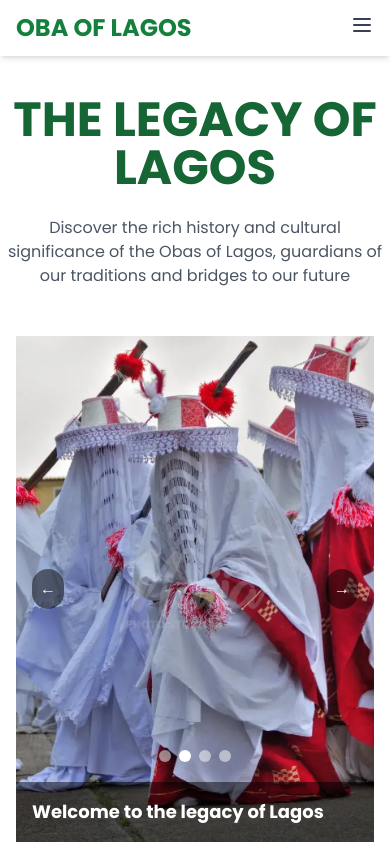
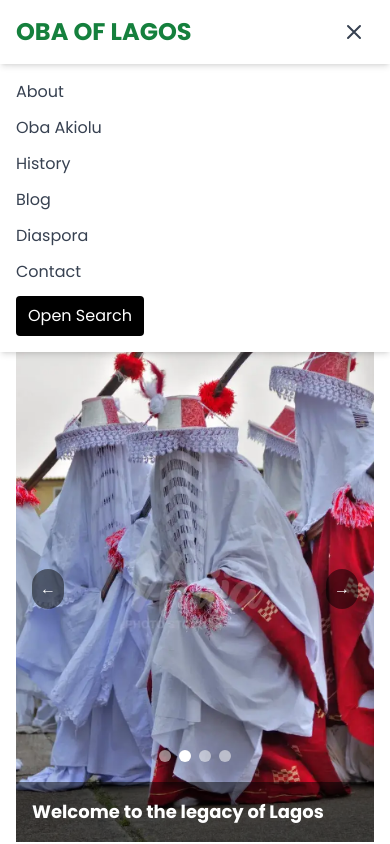
Before and after one commit to rolandaayo/obaoflagos, a Next.js app: page / in a window 390 px wide. Both pictures are taken after a click on the button 362 px from the left and 24 px from the top of the page. Shown: the top 844 px of the page. Built offline with nearby package versions, Linux system fonts and the light colour scheme; a web font is replaced by a local one.

Commit message:
diaspora page

```diff
--- a/src/app/components/Navbar.jsx
+++ b/src/app/components/Navbar.jsx
@@ -1,9 +1,11 @@
 "use client"
 import React, { useState } from 'react'
+import { useEffect } from 'react'
 
 export default function Navbar() {
   const [searchQuery, setSearchQuery] = useState('')
   const [showSearch, setShowSearch] = useState(false)
+  const [mobileOpen, setMobileOpen] = useState(false)
 
   const handleSearch = (e) => {
     if (e.key === 'Enter' && searchQuery.trim()) {
@@ -12,6 +14,14 @@ export default function Navbar() {
       window.location.href = searchUrl
     }
   }
+
+  useEffect(() => {
+    const onKey = (e) => {
+      if (e.key === 'Escape') setMobileOpen(false)
+    }
+    document.addEventListener('keydown', onKey)
+    return () => document.removeEventListener('keydown', onKey)
+  }, [setMobileOpen])
 
   return (
     <>
@@ -28,7 +38,7 @@ export default function Navbar() {
                         <a href='#' className='text-gray-700 hover:text-green-700'>History</a>
                         <ul className='absolute hidden group-hover:block bg-white text-black shadow-lg rounded-md py-2 w-48 z-50'>
                           <li className='relative group/nested'>
-                            <a href='/pages/1600-1700-ado' className='block px-4 py-2 hover:bg-green-50 hover:text-green-700 flex justify-between items-center'>
+                            <a href='/pages/1600-1700-ado' className='px-4 py-2 hover:bg-green-50 hover:text-green-700 flex justify-between items-center'>
                               Year (1600-1700)
                               <span>▶</span>
                             </a>
@@ -38,7 +48,7 @@ export default function Navbar() {
                             </ul>
                           </li>
                           <li className='relative group/nested'>
-                            <a href='/pages/1701-1800-semoyin' className='block px-4 py-2 hover:bg-green-50 hover:text-green-700 flex justify-between items-center'>
+                            <a href='/pages/1701-1800-semoyin' className='px-4 py-2 hover:bg-green-50 hover:text-green-700 flex justify-between items-center'>
                               Year (1701-1800)
                               <span>▶</span>
                             </a>
@@ -49,7 +59,7 @@ export default function Navbar() {
                             </ul>
                           </li>
                           <li className='relative group/nested'>
-                            <a href='/pages/1801-1900/ajosun' className='block px-4 py-2 hover:bg-green-50 hover:text-green-700 flex justify-between items-center'>
+                            <a href='/pages/1801-1900/ajosun' className='px-4 py-2 hover:bg-green-50 hover:text-green-700 flex justify-between items-center'>
                               Year (1801-1900)
                               <span>▶</span>
                             </a>
@@ -66,7 +76,7 @@ export default function Navbar() {
                             </ul>
                           </li>
                           <li className='relative group/nested'>
-                            <a href='/pages/history/modern' className='block px-4 py-2 hover:bg-green-50 hover:text-green-700 flex justify-between items-center'>
+                            <a href='/pages/history/modern' className='px-4 py-2 hover:bg-green-50 hover:text-green-700 flex justify-between items-center'>
                               Year (1901-2000)
                               <span>▶</span>
                             </a>
@@ -82,6 +92,7 @@ export default function Navbar() {
                         </ul>
                       </div>
             <a href='/pages/blog' className='text-gray-700 hover:text-green-700'>Blog</a>
+            <a href='/pages/diaspora' className='text-gray-700 hover:text-green-700'>Diaspora</a>
             <a href='/pages/contact' className='text-gray-700 hover:text-green-700'>Contact</a>
             <div className="relative">
               <button
@@ -107,9 +118,18 @@ export default function Navbar() {
             </div>
           </div>
           <div className='md:hidden'>
-            <button className='text-gray-700'>
+            <button
+              className='text-gray-700 p-2'
+              aria-label={mobileOpen ? 'Close menu' : 'Open menu'}
+              aria-expanded={mobileOpen}
+              onClick={() => setMobileOpen(!mobileOpen)}
+            >
               <svg className='w-6 h-6' fill='none' stroke='currentColor' viewBox='0 0 24 24'>
-                <path strokeLinecap='round' strokeLinejoin='round' strokeWidth={2} d='M4 6h16M4 12h16M4 18h16' />
+                {mobileOpen ? (
+                  <path strokeLinecap='round' strokeLinejoin='round' strokeWidth={2} d='M6 18L18 6M6 6l12 12' />
+                ) : (
+                  <path strokeLinecap='round' strokeLinejoin='round' strokeWidth={2} d='M4 6h16M4 12h16M4 18h16' />
+                )}
               </svg>
             </button>
           </div>
@@ -158,6 +178,38 @@ export default function Navbar() {
             </div>
         </div>
       </nav>
+      {/* Mobile menu */}
+      {mobileOpen && (
+        <div className='md:hidden bg-white shadow-md fixed top-16 left-0 right-0 z-40'>
+          <div className='container mx-auto px-4 py-4'>
+            <ul className='space-y-3'>
+              <li><a href='/pages/about' className='block text-gray-700 hover:text-green-700' onClick={() => setMobileOpen(false)}>About</a></li>
+              <li><a href='/pages/theking' className='block text-gray-700 hover:text-green-700' onClick={() => setMobileOpen(false)}>Oba Akiolu</a></li>
+              <li><a href='/pages/history' className='block text-gray-700 hover:text-green-700' onClick={() => setMobileOpen(false)}>History</a></li>
+              <li><a href='/pages/blog' className='block text-gray-700 hover:text-green-700' onClick={() => setMobileOpen(false)}>Blog</a></li>
+              <li><a href='/pages/diaspora' className='block text-gray-700 hover:text-green-700' onClick={() => setMobileOpen(false)}>Diaspora</a></li>
+              <li><a href='/pages/contact' className='block text-gray-700 hover:text-green-700' onClick={() => setMobileOpen(false)}>Contact</a></li>
+              <li>
+                <button className='bg-black text-white px-3 py-2 rounded' onClick={() => setShowSearch(!showSearch)}>
+                  {showSearch ? 'Close Search' : 'Open Search'}
+                </button>
+                {showSearch && (
+                  <div className='mt-2'>
+                    <input
+                      type='text'
+                      className='w-full p-2 border rounded-md'
+                      placeholder='Search...'
+                      value={searchQuery}
+                      onChange={(e) => setSearchQuery(e.target.value)}
+                      onKeyPress={handleSearch}
+                    />
+                  </div>
+                )}
+              </li>
+            </ul>
+          </div>
+        </div>
+      )}
       <div className='h-24'></div>
       <style jsx>{`
         @keyframes scroll {
--- /dev/null
+++ b/src/app/pages/diaspora/page.jsx
@@ -0,0 +1,17 @@
+import React from 'react'
+import Navbar from '../../components/Navbar'
+import Footer from '../../components/Footer'
+
+export default function page() {
+  return (
+    <>
+      <Navbar />
+      <main className='min-h-screen flex items-center justify-center text-black'>
+        <div className='text-center px-4'>
+          <div className='text-2xl font-semibold'>THIS IS THE DIASPORA PAGE</div>
+        </div>
+      </main>
+      <Footer />
+    </>
+  )
+}
```
